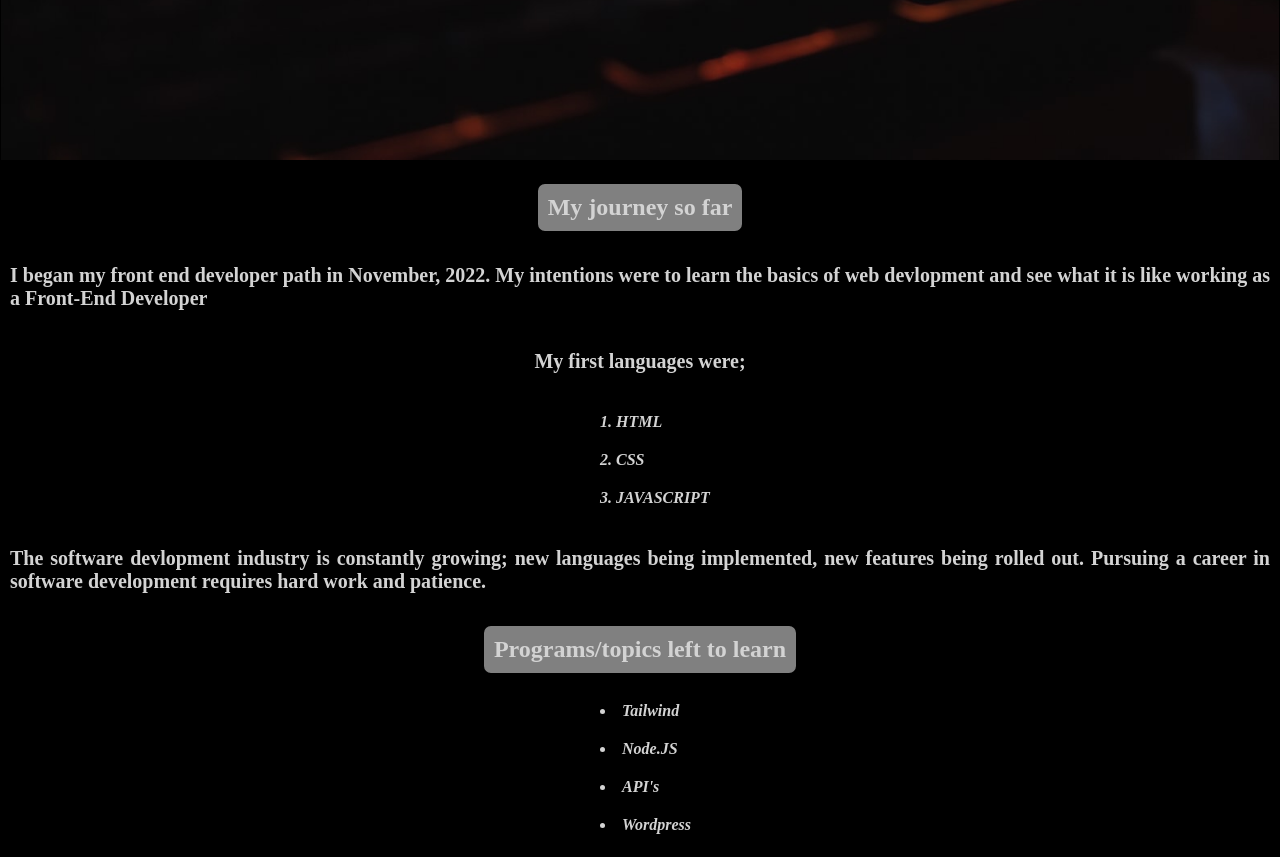
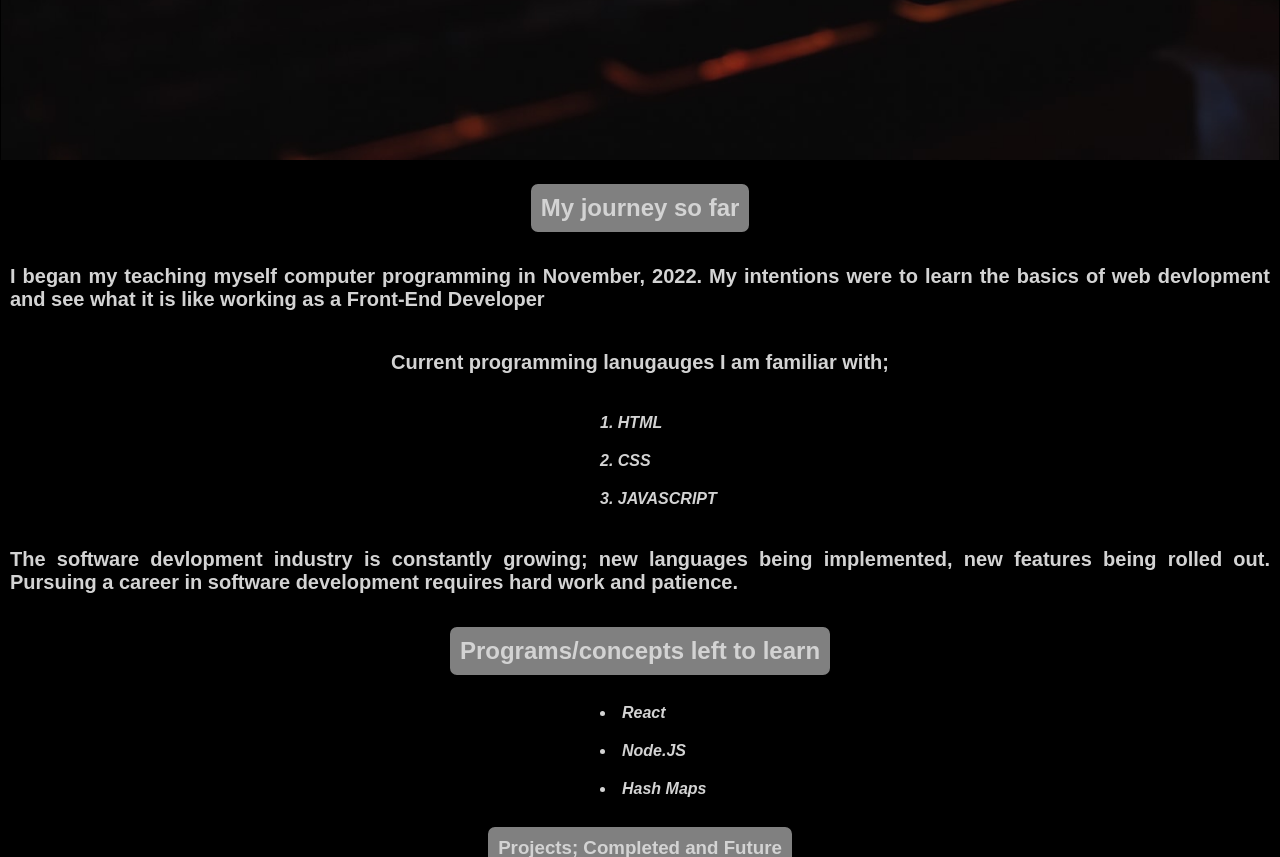
Before and after one commit to NjSal-23/Portfolio-Landing-Page, a plain HTML site: page index.html in a window 1280 px wide. Shown: the part 839-1696 px from the top of the page. Drawn offline with Linux system fonts and the light colour scheme.

Commit message:
Minor changes to improve appearance

```diff
--- a/CSS/font_stylesheet.css
+++ b/CSS/font_stylesheet.css
@@ -1,5 +1,5 @@
 * {
-    font-family: 'Times New Roman', Times, serif;
+    font-family: Arial, Helvetica, sans-serif;
     font-weight: bold;
     box-sizing: border-box;
 }
--- a/CSS/layout_stylesheet.css
+++ b/CSS/layout_stylesheet.css
@@ -17,6 +17,7 @@ img {
     height: auto;
     width: auto;
     max-width: 150px;
+    border-radius: 50%;
 }
 header {
     background-image: url('../images/engineer_table.jpeg');
--- a/index.html
+++ b/index.html
@@ -15,20 +15,23 @@
     </header>
     <main>
         <h2 class="section-header">My journey so far</h2>
-          <p>I began my front end developer path in November, 2022. My intentions were to learn the basics of web devlopment and see what it is like working as a Front-End Developer</p>
-          <p class="center">My first languages were;</p>
+          <p>
+            I began my teaching myself computer programming in November, 2022. My intentions were to learn the basics of web devlopment and see what it is like working as a Front-End Developer
+          </p>
+          <p class="center">Current programming lanugauges I am familiar with;</p>
           <ol>
               <li>HTML</li>
               <li>CSS</li>
               <li>JAVASCRIPT</li>
           </ol>
-          <p>The software devlopment industry is constantly growing; new languages being implemented, new features being rolled out. Pursuing a career in software development requires hard work and patience.</p>
-        <h2 class="section-header">Programs/topics left to learn</h2>
+          <p>
+            The software devlopment industry is constantly growing; new languages being implemented, new features being rolled out. Pursuing a career in software development requires hard work and patience.
+          </p>
+        <h2 class="section-header">Programs/concepts left to learn</h2>
           <ul>
-            <li>Tailwind</li>
+            <li>React</li>
             <li>Node.JS</li>
-            <li>API's</li>
-            <li>Wordpress</li>
+            <li>Hash Maps</li>
           </ul>
         <h3 class="section-header">Projects; Completed and Future</h3>
           <table class="main-table">
@@ -61,7 +64,7 @@
             <div class="share">
                 <p><a class= "link" href="mailto:whimsy-devices.0l@icloud.com">CONTACT</a></p>
                 <p>SOCIAL MEDIA</p>
-                <p>GITHUB</p>
+                <p><a class= "link" href="https://github.com/NjSal-23">GITHUB</a></p>
             </div>
         </nav>
     </footer>
```
